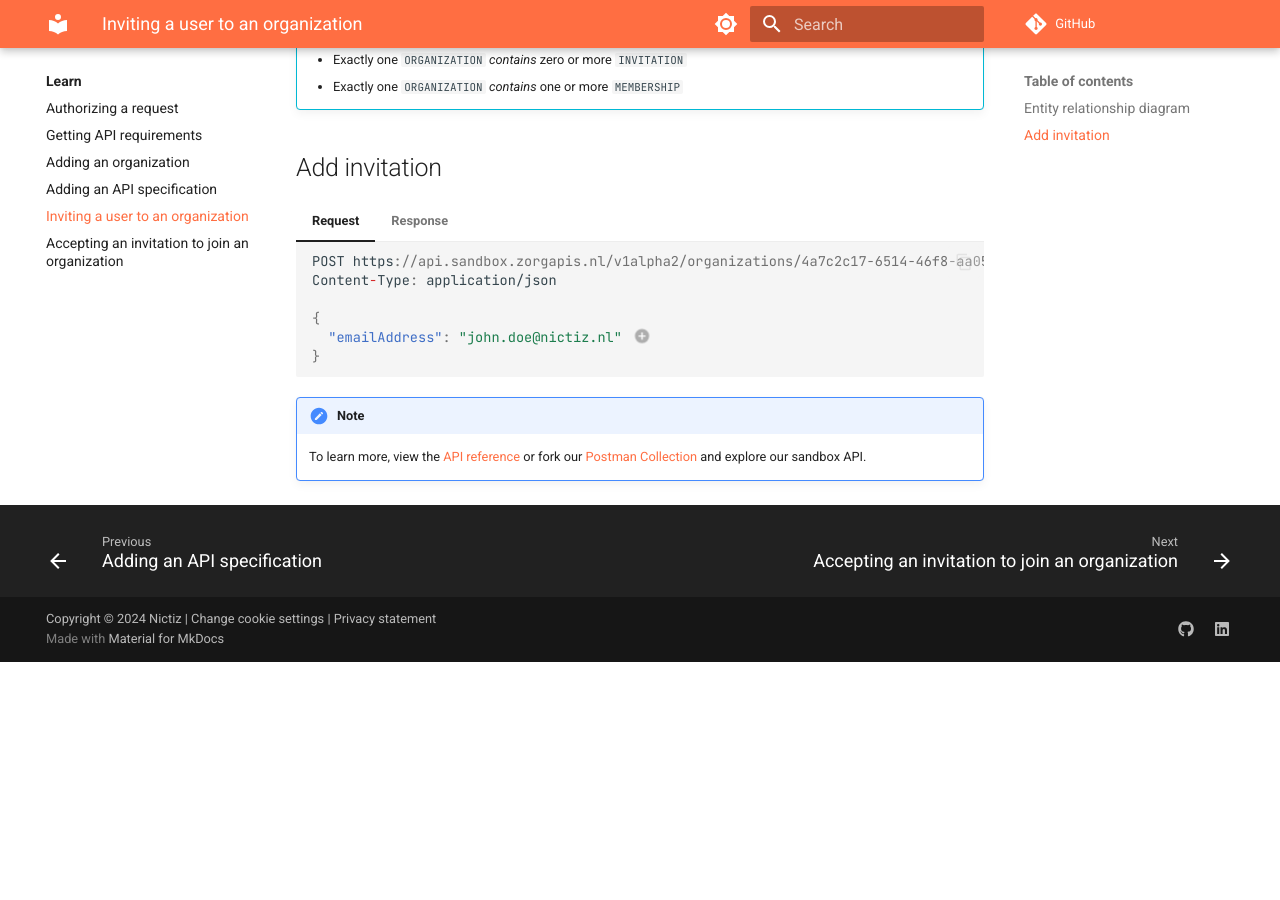
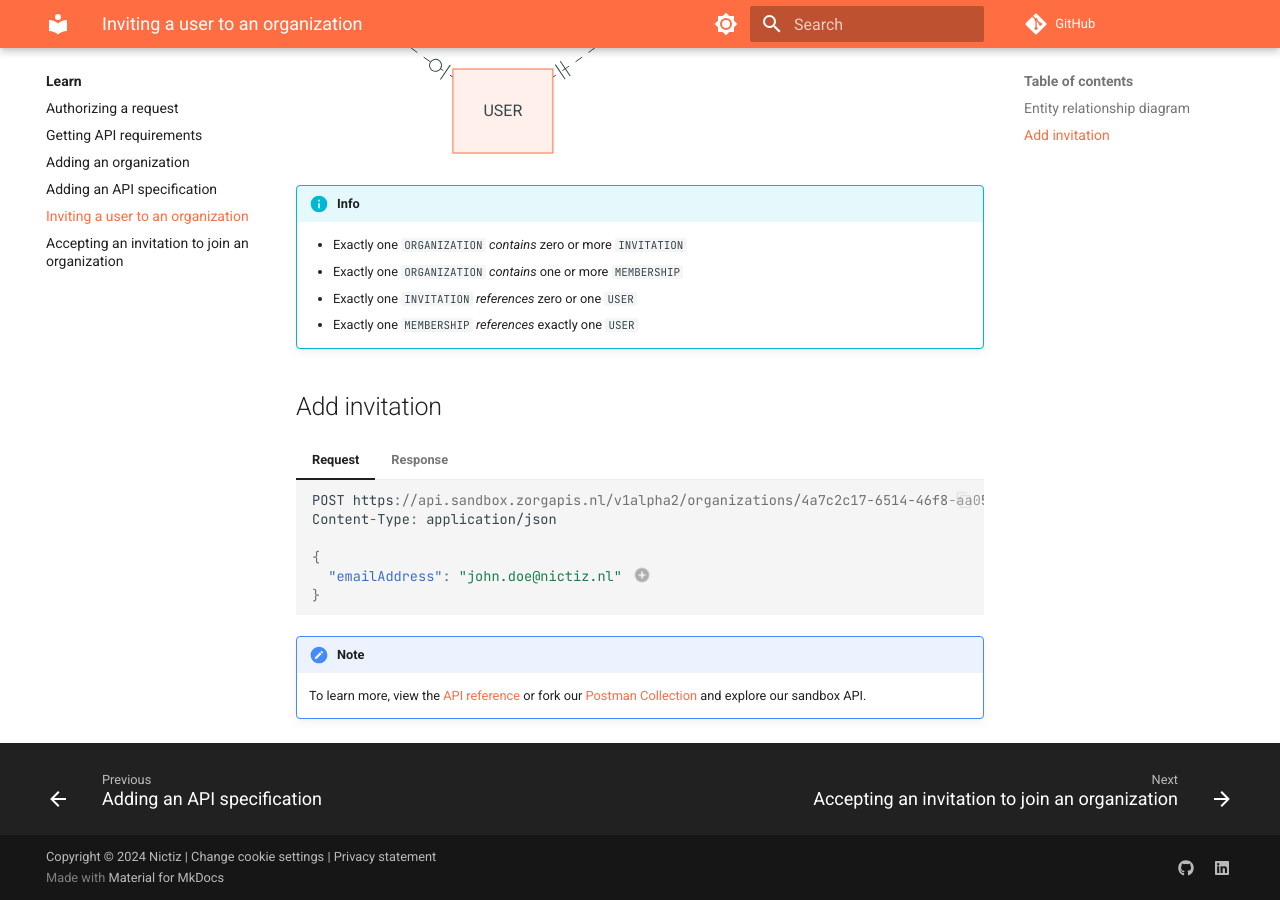
Before and after one commit to Nictiz/zorgapis-docs, an MkDocs documentation site: the page built from docs/learn/inviting-a-user-to-an-organization.md, in a window 1280 px wide and 900 px high, scrolled down 588 px. Built offline with MkDocs 1.6.1 and Material for MkDocs 9.7.7, drawn with Linux system fonts in a browser that asks for light colours; comment, search, counter and statistics services are not loaded; before the commit the page ends 1250 px from its top, so only the background shows below that.

Commit message:
Update ER model for organization

````diff
--- a/docs/learn/inviting-a-user-to-an-organization.md
+++ b/docs/learn/inviting-a-user-to-an-organization.md
@@ -6,12 +6,16 @@
 erDiagram
   ORGANIZATION ||--o{ INVITATION : contains
   ORGANIZATION ||--|{ MEMBERSHIP : contains
+  INVITATION ||..o| USER : references
+  MEMBERSHIP ||..|| USER : references
 ```
 
 !!! info
 
     - Exactly one `ORGANIZATION` *contains* zero or more `INVITATION`
     - Exactly one `ORGANIZATION` *contains* one or more `MEMBERSHIP`
+    - Exactly one `INVITATION` *references* zero or one `USER`
+    - Exactly one `MEMBERSHIP` *references* exactly one `USER`
 
 ## Add invitation
 
````
